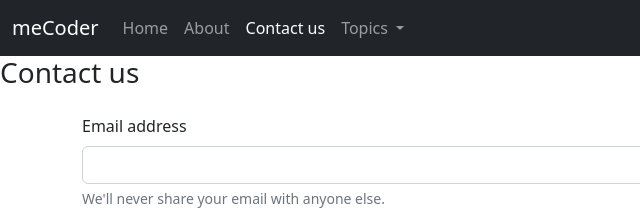
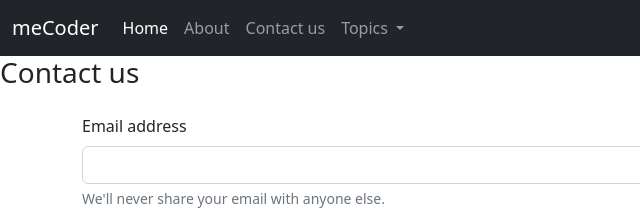
Before and after one commit to ayushcodes1x/meCoderBootstrap, a plain HTML site: page contact.html in a window 1280 px wide. Shown: the top 222 px of the page, 0-640 px from the left. Drawn offline with nearby package versions, Linux system fonts and the light colour scheme.

Commit message:
Update contact.html

```diff
--- a/contact.html
+++ b/contact.html
@@ -21,13 +21,13 @@
             <div class="collapse navbar-collapse" id="navbarSupportedContent">
                 <ul class="navbar-nav me-auto mb-2 mb-lg-0">
                     <li class="nav-item">
-                        <a class="nav-link" aria-current="page" href="index.html">Home</a>
-                    </li>
-                    <li class="nav-item ">
-                        <a class="nav-link " href="/about.html">About</a>
+                        <a class="nav-link active" aria-current="page" href="index.html">Home</a>
                     </li>
                     <li class="nav-item">
-                        <a class="nav-link active" href="/contact.html">Contact us</a>
+                        <a class="nav-link" href="/meCoderBootstrap/about.html">About</a>
+                    </li>
+                    <li class="nav-item">
+                        <a class="nav-link" href="/meCoderBootstrap/contact.html">Contact us</a>
                     </li>
                     <li class="nav-item dropdown">
                         <a class="nav-link dropdown-toggle" href="#" role="button" data-bs-toggle="dropdown"
```
